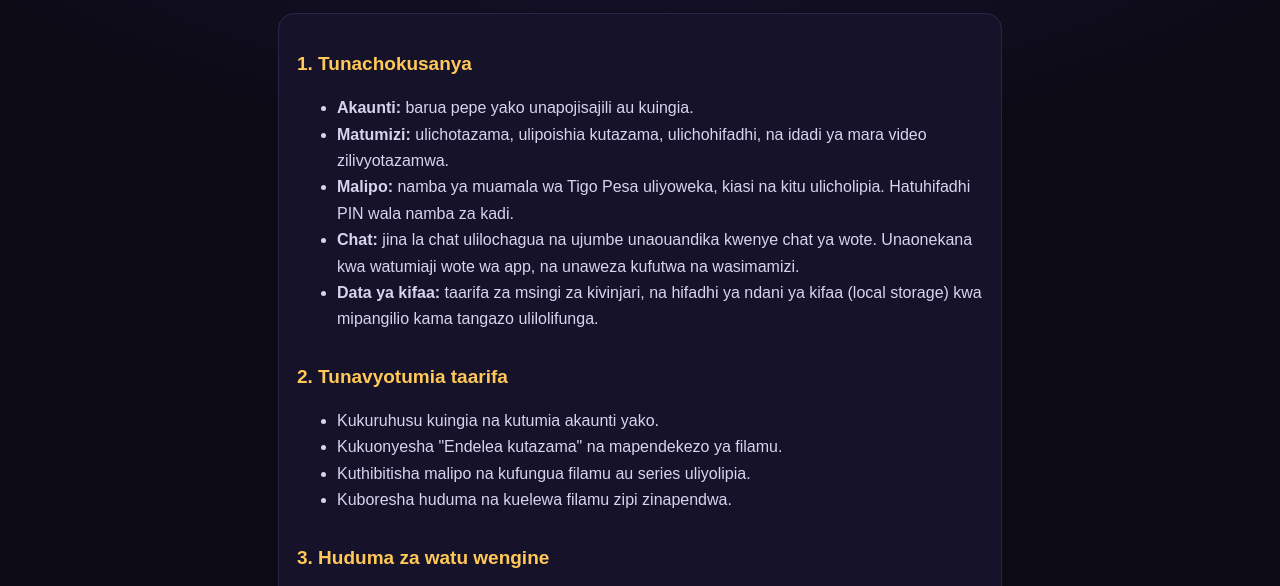
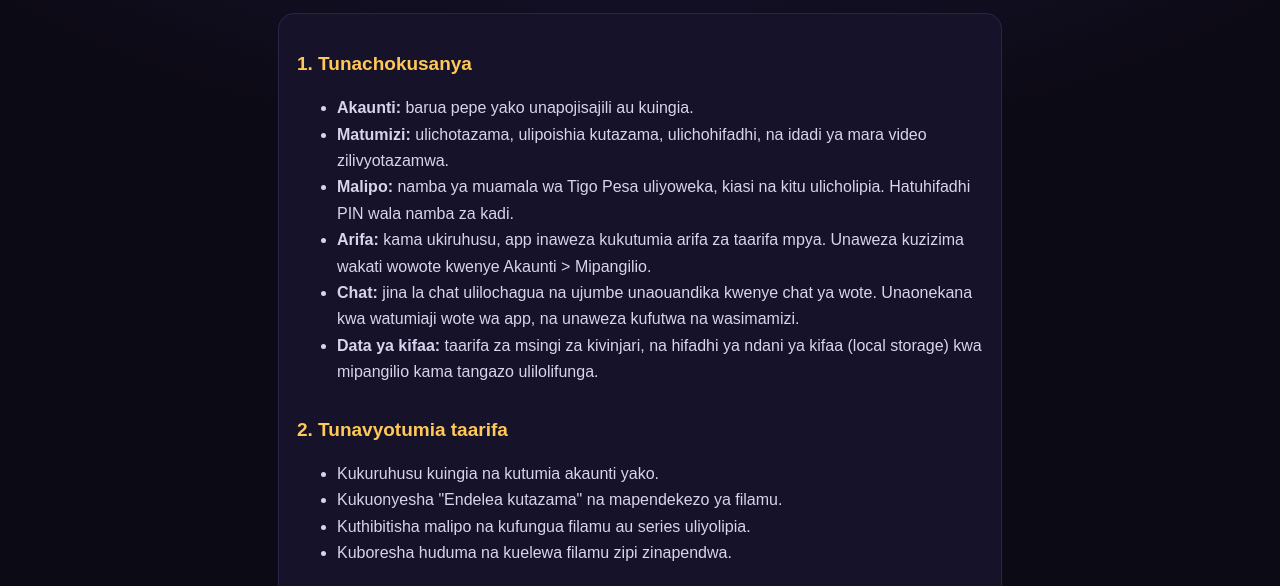
Before and after one commit to Pros0675/Pros0675.github.io, a plain HTML site: page privacy.html in a window 1280 px wide. Shown: the part 174-760 px from the top of the page. Drawn offline with Linux system fonts and the light colour scheme.

Commit message:
Update privacy.html

```diff
--- a/privacy.html
+++ b/privacy.html
@@ -36,6 +36,7 @@ footer{margin-top:34px;text-align:center;color:var(--muted);font-size:13px}
   <li><b>Akaunti:</b> barua pepe yako unapojisajili au kuingia.</li>
   <li><b>Matumizi:</b> ulichotazama, ulipoishia kutazama, ulichohifadhi, na idadi ya mara video zilivyotazamwa.</li>
   <li><b>Malipo:</b> namba ya muamala wa Tigo Pesa uliyoweka, kiasi na kitu ulicholipia. Hatuhifadhi PIN wala namba za kadi.</li>
+  <li><b>Arifa:</b> kama ukiruhusu, app inaweza kukutumia arifa za taarifa mpya. Unaweza kuzizima wakati wowote kwenye Akaunti > Mipangilio.</li>
   <li><b>Chat:</b> jina la chat ulilochagua na ujumbe unaouandika kwenye chat ya wote. Unaonekana kwa watumiaji wote wa app, na unaweza kufutwa na wasimamizi.</li>
   <li><b>Data ya kifaa:</b> taarifa za msingi za kivinjari, na hifadhi ya ndani ya kifaa (local storage) kwa mipangilio kama tangazo ulilolifunga.</li>
 </ul>
```
